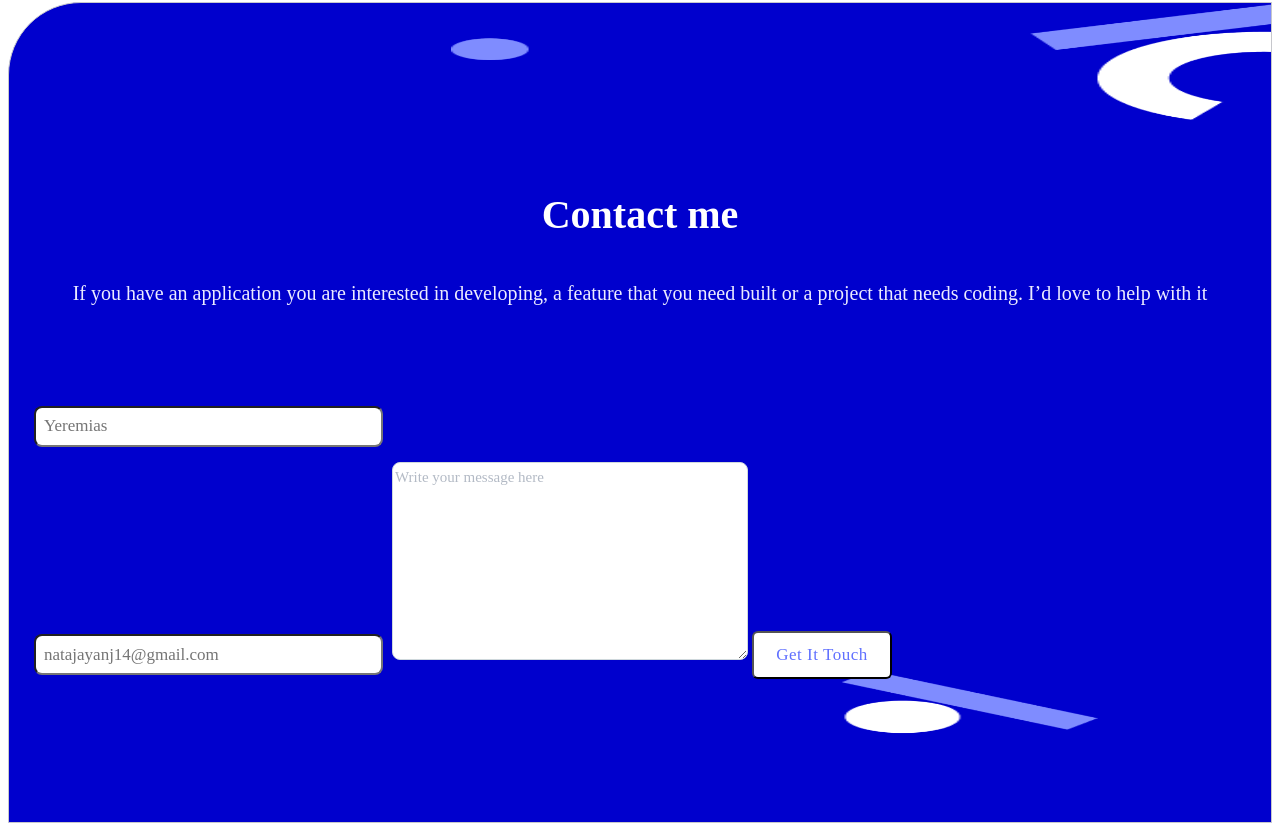
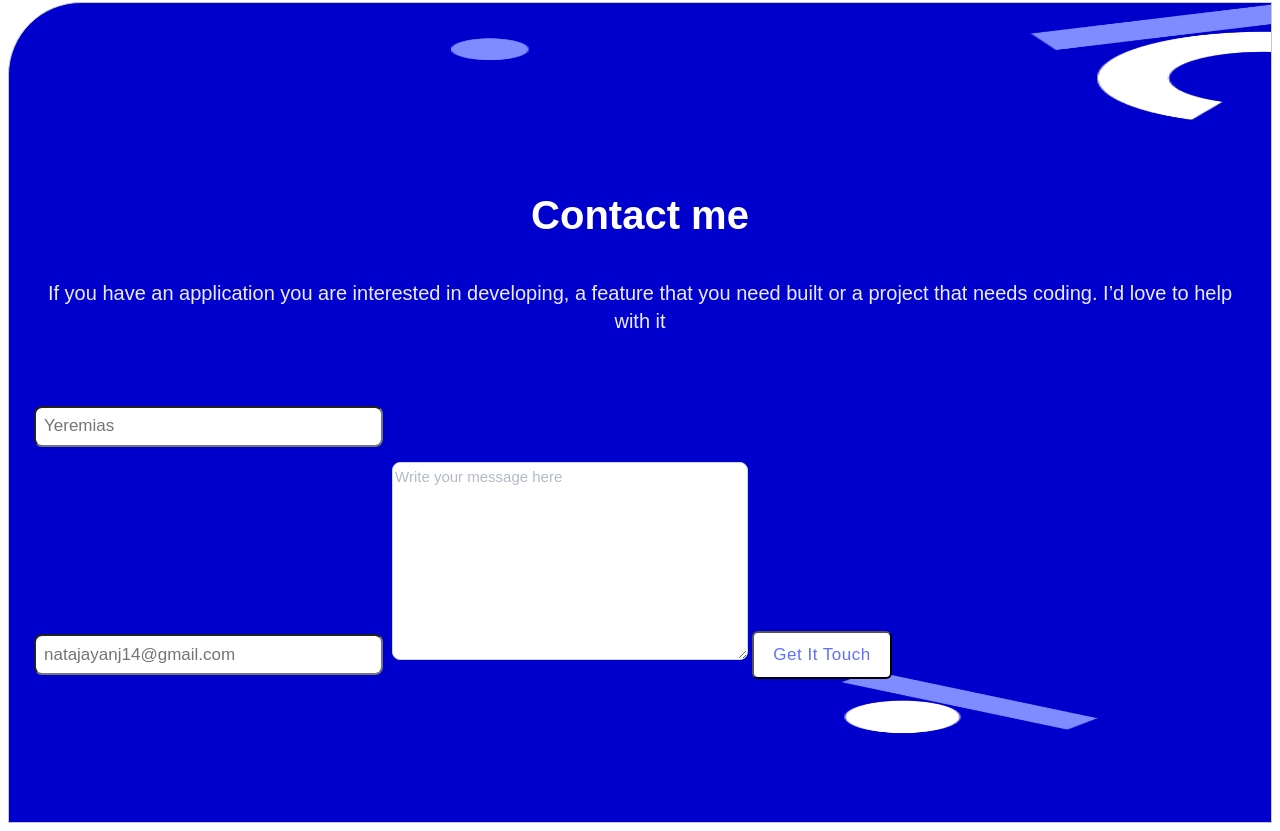
Before and after one commit to Suzi216/Portfolio, a website: page index.html in a window 1280 px wide. Shown: the part 4163-4994 px from the top of the page. Drawn offline with Linux system fonts and the light colour scheme.

Commit message:
Fixing all the linter errors

```diff
--- a/index.html
+++ b/index.html
@@ -165,7 +165,7 @@
         </li>
       </ul>
       </section>
-      <section class="form" required>
+      <section class="form">
         <h2>Contact me</h2>
         <p>If you have an application you are interested in developing, a feature that you need built or a project that needs coding. I’d love to help with it </p>
         <form name="form1" action="https://formspree.io/f/myyovzdk" method="post">
@@ -176,7 +176,7 @@
            <input type="email" name="email-address" id="email" placeholder="natajayanj14@gmail.com" maxlength="300" required>
           </label>
           <textarea name="comment" rows="8" cols="80" required>Write your message here</textarea>
-          <button  type="submit "name="submit" class="btn3">  Get It Touch</button>
+          <button type="submit" name="submit" class="btn3">  Get It Touch </button>
         </form>
        </section>
 
--- a/style.css
+++ b/style.css
@@ -354,9 +354,10 @@ section {
   width: 7px;
   height: 15px;
 }
-.form{
-  background-image:  url('images/shapes.png');
-  background-color: #0000CD;
+
+.form {
+  background-image: url('images/shapes.png');
+  background-color: #0000cd;
   border-top-left-radius: 73px;
   height: 779px;
   background-repeat: no-repeat;
@@ -369,41 +370,43 @@ section {
   align-content: center;
   justify-content: center;
 }
-.form h2{
 
+.form h2 {
   height: 56px;
-font-family: 'Poppins';
+  font-family: 'Poppins', sans-serif;
   font-style: normal;
   font-weight: 700;
   font-size: 40px;
   line-height: 52px;
   text-align: center;
-color: #FFFFFF;
+  color: #fff;
   margin-top: 45px;
 }
-.form p{
+
+.form p {
   height: 102px;
-font-family: 'Poppins';
+  font-family: 'Poppins', sans-serif;
   font-style: normal;
   font-weight: 400;
   font-size: 20px;
   line-height: 28px;
   text-align: center;
-color: #EBEBFF;
+  color: #ebebff;
   margin: 0;
   margin-bottom: 20px;
 }
-.form input{
+
+.form input {
   border-radius: 8px;
-font: 14px/1.4 "Helvetica Neue", Helvetica, Arial, sans-serif;
+  font: 14px/1.4 "Poppins", sans-serif;
   margin: 5px;
   width: 335px;
   height: 35px;
-background: #FFFFFF;
+  background: #fff;
   left: 20px;
   right: 38px;
-color: #172B4D;
-font-family: 'Poppins';
+  color: #172b4d;
+  font-family: 'Poppins', sans-serif;
   font-style: normal;
   font-weight: 400;
   font-size: 17px;
@@ -411,8 +414,8 @@ line-height: 20px;
   padding-left: 8px;
 }
 
-textarea{
-  border: 1px solid #CFD8DC;
+textarea {
+  border: 1px solid #cfd8dc;
   border-radius: 8px;
   width: 350px;
   margin-top: 10px;
@@ -420,17 +423,16 @@ textarea{
   right: 38px;
   top: 15px;
   bottom: 15px;
-font-family: 'Poppins';
+  font-family: 'Poppins', sans-serif;
   font-style: normal;
   font-weight: 400;
   font-size: 15px;
   line-height: 24px;
-color: #B3BAC5;
+  color: #b3bac5;
+}
 
-
-}
-.btn3{
-font-family: 'Poppins';
+.btn3 {
+  font-family: 'Poppins', sans-serif;
   font-style: normal;
   font-weight: 500;
   font-size: 17px;
@@ -438,15 +440,16 @@ line-height: 24px;
   align-items: center;
   text-align: center;
   letter-spacing: 0.03em;
-color: #6070FF;
+  color: #6070ff;
   width: 140px;
   height: 48px;
   left: 24px;
   top: 5317px;
-background: #FFFFFF;
+  background: #fff;
   border-radius: 6px;
   margin-top: 15px;
 }
+
 .btn3:hover {
   background-color: #fff;
 }
```
Lines whose indentation alone changed are shown as unchanged.
